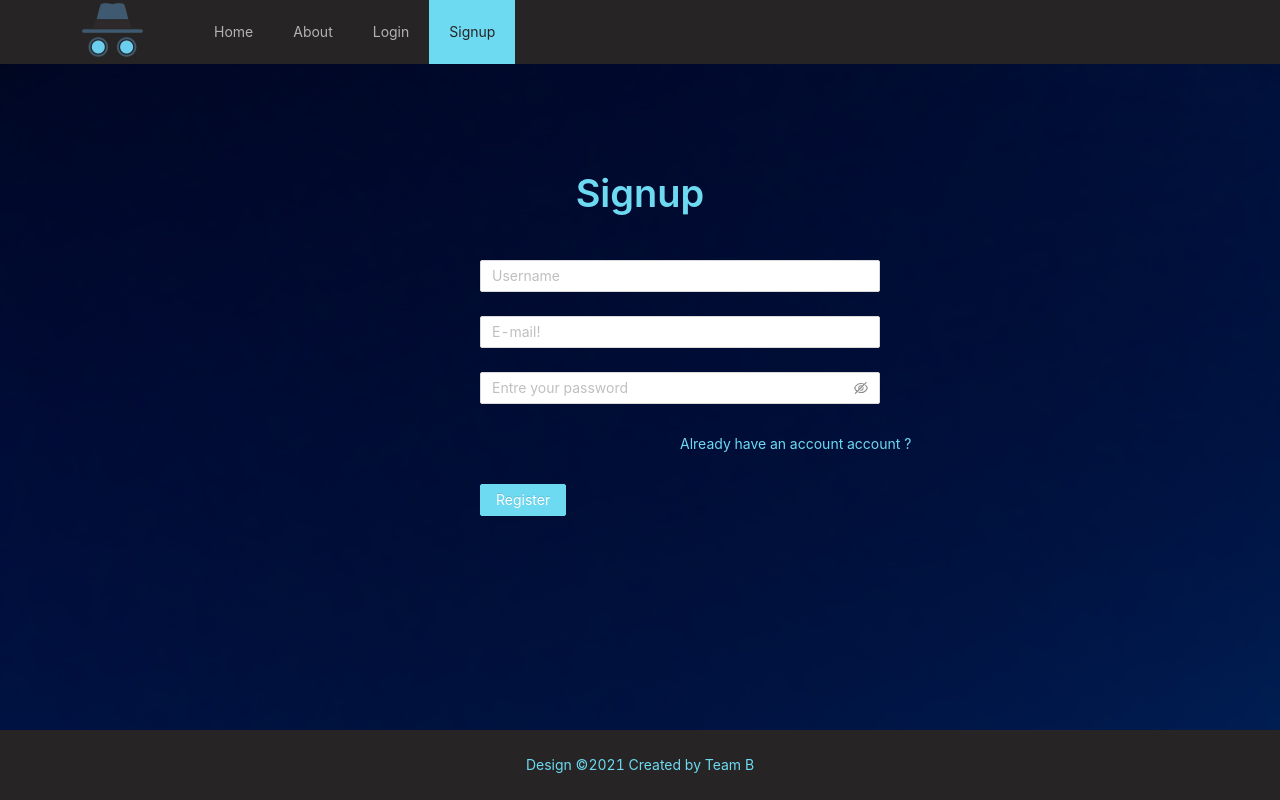
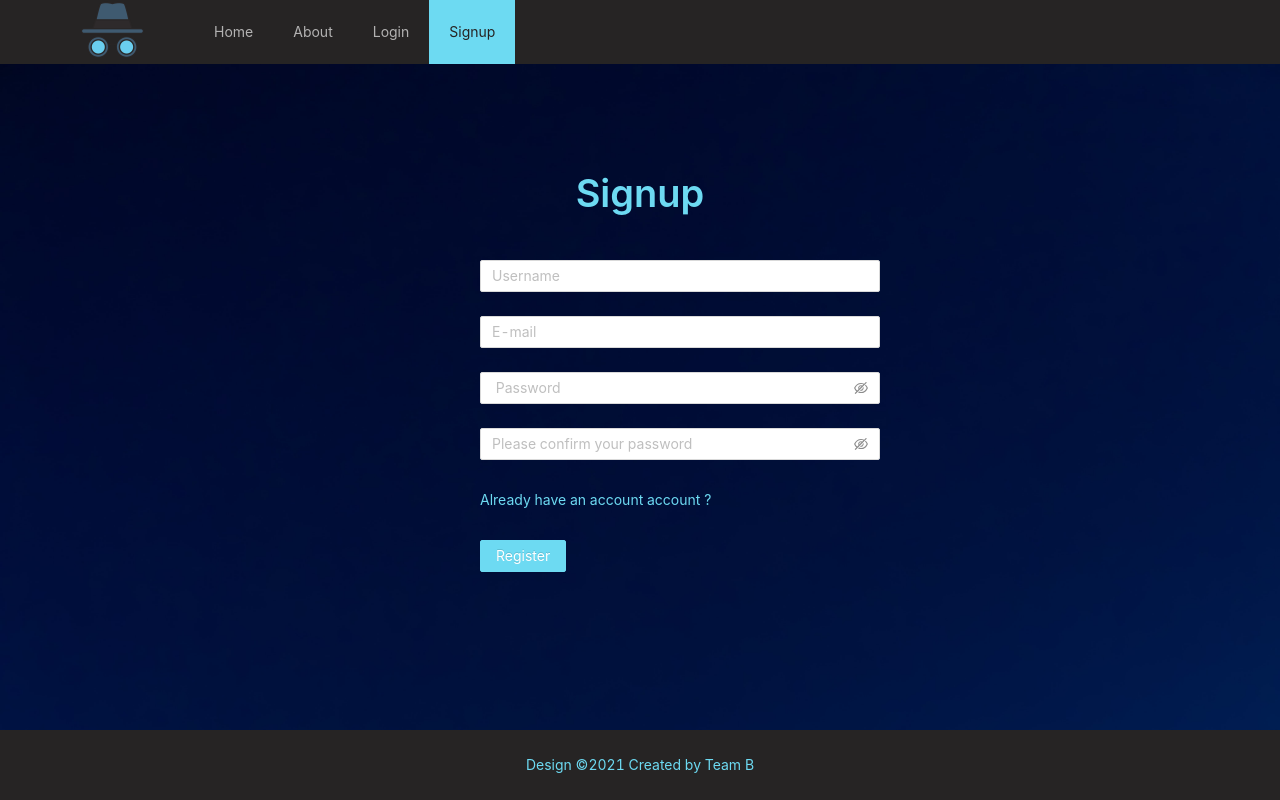
Before and after one commit to subhan97ahmed/Crime-rate-detector, a React (Create React App) app: page /signup in a window 1280 px wide. Built offline with nearby package versions, Linux system fonts and the light colour scheme; what google-maps-react would draw is missing.

Commit message:
confirm password field added

```diff
--- a/package.json
+++ b/package.json
@@ -12,6 +12,7 @@
     "craco-less": "^1.18.0",
     "google-maps-react": "^2.0.6",
     "react": "^17.0.2",
+    "react-csv-reader": "^3.3.1",
     "react-dom": "^17.0.2",
     "react-router": "^5.2.0",
     "react-router-dom": "^5.2.0",
--- a/src/pages/Login.js
+++ b/src/pages/Login.js
@@ -2,10 +2,9 @@ import React, { useState } from "react";
 import "../App.less";
 import bg from "../bg.jpg";
 import NavBar from "../components/NavBar";
-import { Layout, Typography, Image } from "antd";
 import * as conColors from "../colors";
 import NavLogo from "../components/NavLogo";
-import { Form, Input, Button, Checkbox } from "antd";
+import { Form, Input, Button, Checkbox,message,Layout, Typography, Image  } from "antd";
 import { UserOutlined, LockOutlined } from "@ant-design/icons";
 import axios from "axios";
 import { useHistory } from "react-router-dom";
@@ -22,38 +21,29 @@ function Login() {
   const history = useHistory();
   const [email, setEmail] = useState("");
   const [password, setPassword] = useState("");
-  //const [gender, setGender] = useState("");
 
   function handlereq(event) {
     console.log("Qaseem");
     console.log(email, password);
-    //localStorage.setItem("email", email);
     event.preventDefault();
 
-    if (
-      email.trim() !== "" &&
-      password.trim() !== ""
-      //gender.trim() !== ""
-    ) {
-      // http://localhost:4001/api/auth
+    if (email.trim() !== "" && password.trim() !== "") {
       axios
         .post("https://crime-backend.herokuapp.com/api/auth", {
           email: email,
           password: password,
-          //gender: gender,
         })
         .then(function (response) {
           console.log(response);
-          window.localStorage.setItem('email',email);
-          // alert("Successfully Login");
+          window.localStorage.setItem("email", email);
           window.location.replace("/");
         })
         .catch(function (error) {
           console.log(error);
-          alert("Invalid email or password");
+          message.error("Invalid email or password");
         });
     } else {
-      alert("Please fill form completely");
+      message.error("Please fill form completely");
     }
   }
 
@@ -67,11 +57,12 @@ function Login() {
         <Content
           className="site-layout"
           style={{
+            // alignContent: "center",
             padding: "0 50px",
             marginTop: "64px",
             backgroundImage: `url(${bg})`,
-            backgroundSize: "cover",
-            height: "700px",
+            // backgroundSize: "cover",
+            height: "520px",
           }}
         >
           <div style={{ margin: "16px 0" }}></div>
@@ -106,7 +97,7 @@ function Login() {
               >
                 <Input
                   prefix={<UserOutlined className="site-form-item-icon" />}
-                  placeholder="Username"
+                  placeholder="Entre your E-mail"
                 />
               </Form.Item>
               <Form.Item
@@ -138,10 +129,6 @@ function Login() {
                     Remember me
                   </Checkbox>
                 </Form.Item>
-
-                {/* <a className="login-form-forgot" href="">
-          Forgot password
-        </a> */}
               </Form.Item>
 
               <Form.Item>
--- a/src/pages/Signup.js
+++ b/src/pages/Signup.js
@@ -2,10 +2,19 @@ import React, { useState } from "react";
 import "../App.less";
 import bg from "../bg.jpg";
 import NavBar from "../components/NavBar";
-import { Layout, Typography, Image } from "antd";
 import * as conColors from "../colors";
 import NavLogo from "../components/NavLogo";
-import { Form, Input, Select, Checkbox, Button } from "antd";
+import {
+  Form,
+  Input,
+  Select,
+  Checkbox,
+  Button,
+  Layout,
+  Typography,
+  Image,
+  message,
+} from "antd";
 import axios from "axios";
 import { useHistory } from "react-router-dom";
 
@@ -15,42 +24,7 @@ const { Title } = Typography;
 const txtColor = conColors.txtColor;
 const footerBgColor = conColors.footerBgColor;
 const footerTxtColor = conColors.footerTxtColor;
-
 const { Option } = Select;
-// const residences = [
-//   {
-//     value: "zhejiang",
-//     label: "Zhejiang",
-//     children: [
-//       {
-//         value: "hangzhou",
-//         label: "Hangzhou",
-//         children: [
-//           {
-//             value: "xihu",
-//             label: "West Lake",
-//           },
-//         ],
-//       },
-//     ],
-//   },
-//   {
-//     value: "jiangsu",
-//     label: "Jiangsu",
-//     children: [
-//       {
-//         value: "nanjing",
-//         label: "Nanjing",
-//         children: [
-//           {
-//             value: "zhonghuamen",
-//             label: "Zhong Hua Men",
-//           },
-//         ],
-//       },
-//     ],
-//   },
-// ];
 const formItemLayout = {
   labelCol: {
     xs: {
@@ -69,94 +43,81 @@ const formItemLayout = {
     },
   },
 };
-const tailFormItemLayout = {
-  wrapperCol: {
-    xs: {
-      span: 24,
-      offset: 0,
-    },
-    sm: {
-      span: 16,
-      offset: 8,
-    },
-  },
-};
+// const tailFormItemLayout = {
+//   wrapperCol: {
+//     xs: {
+//       span: 24,
+//       offset: 0,
+//     },
+//     sm: {
+//       span: 16,
+//       offset: 8,
+//     },
+//   },
+// };
 
-const RegistrationForm = () => {
-  const [form] = Form.useForm();
+// const onFinish = () => {
+//   console.log("Received values of form: ");
+// };
 
-  const onFinish = (values) => {
-    console.log("Received values of form: ", values);
-  };
+// const RegistrationForm = () => {
 
-  const prefixSelector = (
-    <Form.Item name="prefix" noStyle>
-      <Select
-        style={{
-          width: 70,
-        }}
-      >
-        <Option value="86">+86</Option>
-        <Option value="87">+87</Option>
-      </Select>
-    </Form.Item>
-  );
-  //   const [autoCompleteResult, setAutoCompleteResult] = useState([]);
+//   const prefixSelector = (
+//     <Form.Item name="prefix" noStyle>
+//       <Select
+//         style={{
+//           width: 70,
+//         }}
+//       >
+//         <Option value="86">+86</Option>
+//         <Option value="87">+87</Option>
+//       </Select>
+//     </Form.Item>
+//   );
+// };
 
-  //   const onWebsiteChange = (value) => {
-  //     if (!value) {
-  //       setAutoCompleteResult([]);
-  //     } else {
-  //       setAutoCompleteResult(
-  //         [".com", ".org", ".net"].map((domain) => `${value}${domain}`)
-  //       );
-  //     }
-  //   };
-
-  //   const websiteOptions = autoCompleteResult.map((website) => ({
-  //     label: website,
-  //     value: website,
-  //   }));
-};
 function Signup() {
   const history = useHistory();
   const [username, setUsername] = useState("");
   const [email, setEmail] = useState("");
   const [password, setPassword] = useState("");
-  //const [gender, setGender] = useState("");
-  function handlereq(event) {
+  const [cPassword, setcPassword] = useState("");
+
+  function handlereq() {
     console.log("Qaseem");
     console.log(username, email, password);
-    event.preventDefault();
+    // event.preventDefault();
 
-    console.log(username);
+    //console.log(username);
+
     if (
-      username.trim() !== "" &&
-      email.trim() !== "" &&
-      password.trim() !== ""
-      //gender.trim() !== ""
+      // username.trim() !== "" &&
+      // email.trim() !== "" &&
+      // password.trim() !== ""
+      password === cPassword
     ) {
       // "http://localhost:4001/api/users"
+      var loading = message.loading("Signing up", 0);
       axios
         .post("https://crime-backend.herokuapp.com/api/users", {
           username: username,
           email: email,
           password: password,
-          //gender: gender,
         })
         .then(function (response) {
           console.log(response);
-
-          alert("Successfully Signup");
-          window.location.replace("/login");
+          setTimeout(loading, 1);
+          message.info("Successfully Signup");
+          window.location.replace("./login");
         })
         .catch(function (error) {
           console.log(error);
         });
     } else {
-      alert("Please fill form completely");
+      message.error("Password does not match ");
     }
   }
+
   return (
     <>
       <Layout className="Signup">
@@ -187,115 +148,121 @@ function Signup() {
               className="signup-form"
               {...formItemLayout}
               //   form={form}
-              name="register"
+              // name="register"
               //   onFinish={onFinish}
-              initialValues={{
-                residence: ["zhejiang", "hangzhou", "xihu"],
-                prefix: "86",
-              }}
-              scrollToFirstError
+              // initialValues={{
+              //   residence: ["zhejiang", "hangzhou", "xihu"],
+              //   prefix: "86",
+              // }}
+              // scrollToFirstError
+              onFinish={handlereq}
             >
               <Form.Item
-                name="username"
-                // label="Username"
-                rules={[
-                  {
-                    required: true,
-                    message: "Please input your Username!",
-                  },
-                ]}
+              // name="username"
+              // // label="Username"
+              // rules={[
+              //   {
+              //     required: true,
+              //     message: "Please input your Username!",
+              //   },
+              // ]}
+              // value={username}
+              // onChange={(e) => {
+              //   setUsername(e.target.value);
+              // }}
+              >
+                <Input
+                  required="true"
                   value={username}
+                  placeholder="Username"
                   onChange={(e) => {
                     setUsername(e.target.value);
                   }}
-              >
-                <Input placeholder="Username" />
+                />
               </Form.Item>
               <Form.Item
-                name="email"
-                // label="E-mail"
-                color="white"
-                rules={[
-                  {
-                    type: "email",
-                    message: "The input is not valid E-mail!",
-                  },
-                  {
-                    required: true,
-                    message: "Please input your E-mail!",
-                  },
-                ]}
+              // name="email"
+              // // label="E-mail"
+              // color="white"
+              // rules={[
+              //   {
+              //     type: "email",
+              //     message: "The input is not valid E-mail!",
+              //   },
+              //   {
+              //     required: true,
+              //     message: "Please input your E-mail!",
+              //   },
+              // ]}
+              // value={email}
+              // onChange={(e) => {
+              //   setEmail(e.target.value);
+              // }}
+              >
+                <Input
+                  type="email"
+                  required="true"
                   value={email}
                   onChange={(e) => {
                     setEmail(e.target.value);
                   }}
-              >
-                <Input placeholder="E-mail!" />
+                  placeholder="E-mail"
+                />
               </Form.Item>
 
               <Form.Item
-                name="Password"
-                // label="Password"
-                rules={[
-                  {
-                    required: true,
-                    message: "Please input your password!",
-                  },
-                ]}
+              // name="Password"
+              // // label="Password"
+              // rules={[
+              //   {
+              //     required: true,
+              //     message: "Please input your password!",
+              //   },
+              // ]}
+              // value={password}
+              // onChange={(e) => {
+              //   setPassword(e.target.value);
+              // }}
+              // hasFeedback
+              >
+                <Input.Password
+                  required="true"
                   value={password}
                   onChange={(e) => {
                     setPassword(e.target.value);
                   }}
-                hasFeedback
-              >
-                <Input.Password placeholder="Entre your password" />
+                  placeholder=" Password"
+                />
+              </Form.Item>
+              <Form.Item>
+                <Input.Password
+                  required="true"
+                  value={cPassword}
+                  //  title="Password not match"
+                  onChange={(e) => {
+                    setcPassword(e.target.value);
+                  }}
+                  placeholder="Please confirm your password"
+                />
               </Form.Item>
 
-              {/* <Form.Item
-                name="Confirm"
-                // label="Confirm password"
-                dependencies={["password"]}
-                hasFeedback
-                rules={[
-                  {
-                    required: true,
-                    message: "Please confirm your password!",
-                  },
-                  ({ getFieldValue }) => ({
-                    validator(_, value) {
-                      if (!value || getFieldValue("password") === value) {
-                        return Promise.resolve();
-                      }
-
-                      return Promise.reject(
-                        new Error(
-                          "The two passwords that you entered do not match!"
-                        )
-                      );
-                    },
-                  }),
-                ]}
-              >
-                <Input.Password placeholder="Confirm your password" />
-              </Form.Item> */}
-
               <Form.Item
-                name="agreement"
-                valuePropName="checked"
-                rules={[
-                  {
-                    validator: (_, value) =>
-                      value
-                        ? Promise.resolve()
-                        : Promise.reject(new Error("Should accept agreement")),
-                  },
-                ]}
-                {...tailFormItemLayout}
+              // name="agreement"
+              // valuePropName="checked"
+              // rules={[
+              //   {
+              //     validator: (_, value) =>
+              //       value
+              //         ? Promise.resolve()
+              //         : Promise.reject(new Error("Should accept agreement")),
+              //   },
+              // ]}
+              // {...tailFormItemLayout}
               >
                 <a href="./login">Already have an account account ?</a>
               </Form.Item>
               <Form.Item>
-                <Button type="primary" htmlType="submit" onClick={handlereq}>
+                <Button type="primary" htmlType="submit">
                   Register
                 </Button>
               </Form.Item>
@@ -315,4 +282,5 @@ function Signup() {
     </>
   );
 }
+
 export default Signup;
```
Also changed, not shown: 1 other file (tests, documents, lock files or other folders). Lines whose indentation alone changed are shown as unchanged.
